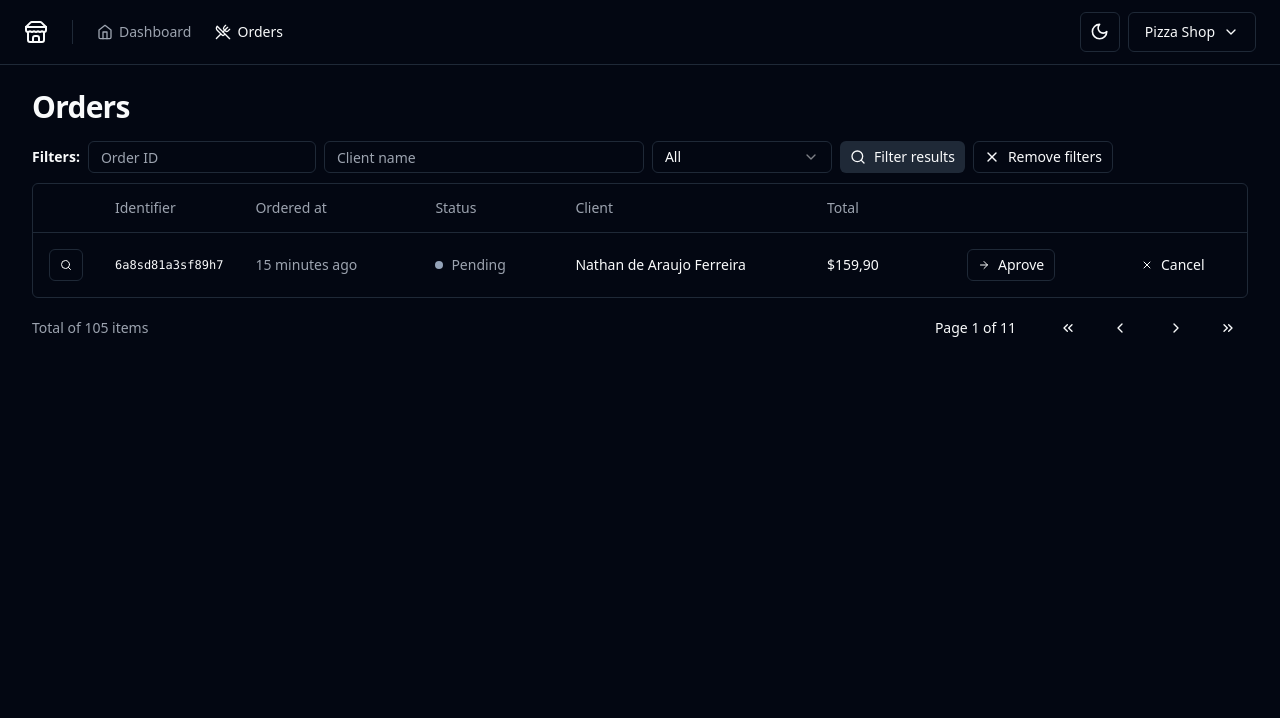
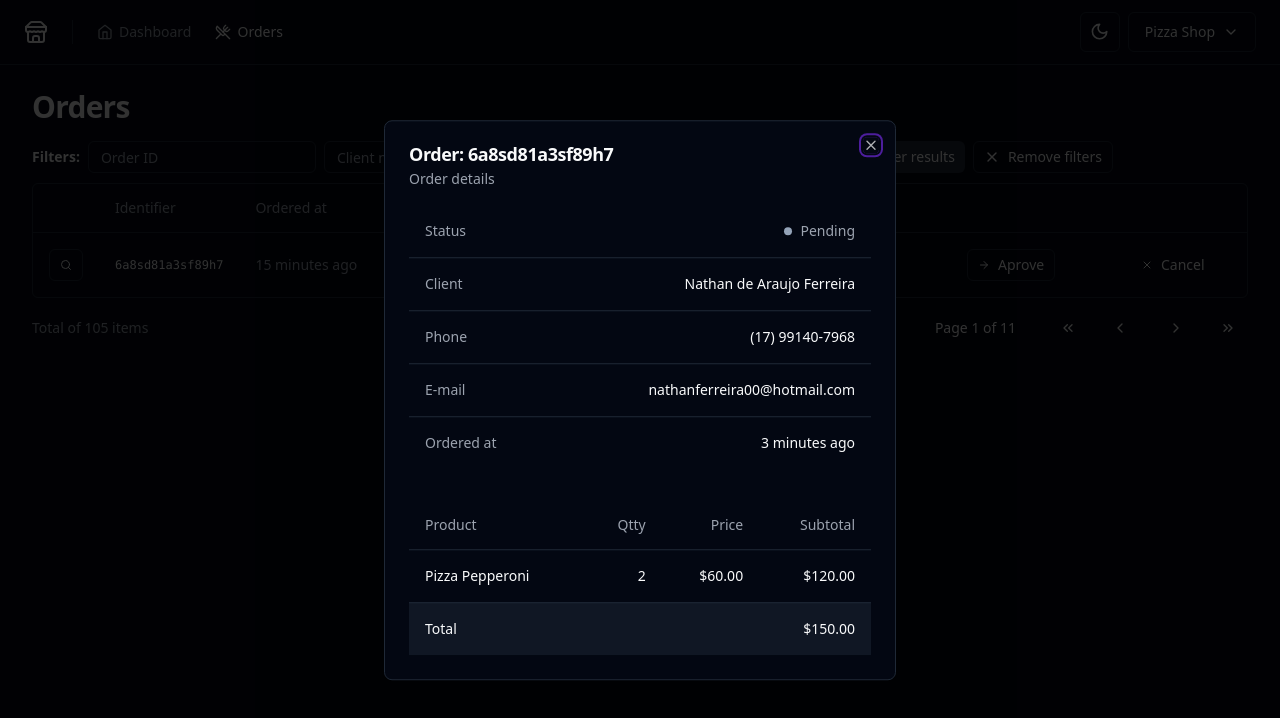
Before and after one commit to NaathanFerreira/shop-dashboard, a React (Vite) app: page /orders in a window 1280 px wide. Both pictures are taken after a click on the button "Order details". Shown: the top 718 px of the page. Built offline with nearby package versions, Linux system fonts and the light colour scheme.

Commit message:
feat: order details modal

```diff
--- a/package.json
+++ b/package.json
@@ -11,6 +11,7 @@
   },
   "dependencies": {
     "@hookform/resolvers": "^3.3.4",
+    "@radix-ui/react-dialog": "^1.0.5",
     "@radix-ui/react-dropdown-menu": "^2.0.6",
     "@radix-ui/react-label": "^2.0.2",
     "@radix-ui/react-select": "^2.0.0",
--- /dev/null
+++ b/src/components/ui/dialog.tsx
@@ -0,0 +1,120 @@
+import * as React from "react"
+import * as DialogPrimitive from "@radix-ui/react-dialog"
+import { X } from "lucide-react"
+
+import { cn } from "@/lib/utils"
+
+const Dialog = DialogPrimitive.Root
+
+const DialogTrigger = DialogPrimitive.Trigger
+
+const DialogPortal = DialogPrimitive.Portal
+
+const DialogClose = DialogPrimitive.Close
+
+const DialogOverlay = React.forwardRef<
+  React.ElementRef<typeof DialogPrimitive.Overlay>,
+  React.ComponentPropsWithoutRef<typeof DialogPrimitive.Overlay>
+>(({ className, ...props }, ref) => (
+  <DialogPrimitive.Overlay
+    ref={ref}
+    className={cn(
+      "fixed inset-0 z-50 bg-black/80  data-[state=open]:animate-in data-[state=closed]:animate-out data-[state=closed]:fade-out-0 data-[state=open]:fade-in-0",
+      className
+    )}
+    {...props}
+  />
+))
+DialogOverlay.displayName = DialogPrimitive.Overlay.displayName
+
+const DialogContent = React.forwardRef<
+  React.ElementRef<typeof DialogPrimitive.Content>,
+  React.ComponentPropsWithoutRef<typeof DialogPrimitive.Content>
+>(({ className, children, ...props }, ref) => (
+  <DialogPortal>
+    <DialogOverlay />
+    <DialogPrimitive.Content
+      ref={ref}
+      className={cn(
+        "fixed left-[50%] top-[50%] z-50 grid w-full max-w-lg translate-x-[-50%] translate-y-[-50%] gap-4 border bg-background p-6 shadow-lg duration-200 data-[state=open]:animate-in data-[state=closed]:animate-out data-[state=closed]:fade-out-0 data-[state=open]:fade-in-0 data-[state=closed]:zoom-out-95 data-[state=open]:zoom-in-95 data-[state=closed]:slide-out-to-left-1/2 data-[state=closed]:slide-out-to-top-[48%] data-[state=open]:slide-in-from-left-1/2 data-[state=open]:slide-in-from-top-[48%] sm:rounded-lg",
+        className
+      )}
+      {...props}
+    >
+      {children}
+      <DialogPrimitive.Close className="absolute right-4 top-4 rounded-sm opacity-70 ring-offset-background transition-opacity hover:opacity-100 focus:outline-none focus:ring-2 focus:ring-ring focus:ring-offset-2 disabled:pointer-events-none data-[state=open]:bg-accent data-[state=open]:text-muted-foreground">
+        <X className="h-4 w-4" />
+        <span className="sr-only">Close</span>
+      </DialogPrimitive.Close>
+    </DialogPrimitive.Content>
+  </DialogPortal>
+))
+DialogContent.displayName = DialogPrimitive.Content.displayName
+
+const DialogHeader = ({
+  className,
+  ...props
+}: React.HTMLAttributes<HTMLDivElement>) => (
+  <div
+    className={cn(
+      "flex flex-col space-y-1.5 text-center sm:text-left",
+      className
+    )}
+    {...props}
+  />
+)
+DialogHeader.displayName = "DialogHeader"
+
+const DialogFooter = ({
+  className,
+  ...props
+}: React.HTMLAttributes<HTMLDivElement>) => (
+  <div
+    className={cn(
+      "flex flex-col-reverse sm:flex-row sm:justify-end sm:space-x-2",
+      className
+    )}
+    {...props}
+  />
+)
+DialogFooter.displayName = "DialogFooter"
+
+const DialogTitle = React.forwardRef<
+  React.ElementRef<typeof DialogPrimitive.Title>,
+  React.ComponentPropsWithoutRef<typeof DialogPrimitive.Title>
+>(({ className, ...props }, ref) => (
+  <DialogPrimitive.Title
+    ref={ref}
+    className={cn(
+      "text-lg font-semibold leading-none tracking-tight",
+      className
+    )}
+    {...props}
+  />
+))
+DialogTitle.displayName = DialogPrimitive.Title.displayName
+
+const DialogDescription = React.forwardRef<
+  React.ElementRef<typeof DialogPrimitive.Description>,
+  React.ComponentPropsWithoutRef<typeof DialogPrimitive.Description>
+>(({ className, ...props }, ref) => (
+  <DialogPrimitive.Description
+    ref={ref}
+    className={cn("text-sm text-muted-foreground", className)}
+    {...props}
+  />
+))
+DialogDescription.displayName = DialogPrimitive.Description.displayName
+
+export {
+  Dialog,
+  DialogPortal,
+  DialogOverlay,
+  DialogClose,
+  DialogTrigger,
+  DialogContent,
+  DialogHeader,
+  DialogFooter,
+  DialogTitle,
+  DialogDescription,
+}
--- /dev/null
+++ b/src/pages/app/orders/order-details.tsx
@@ -0,0 +1,93 @@
+import {
+  DialogContent,
+  DialogDescription,
+  DialogHeader,
+  DialogTitle,
+} from '@/components/ui/dialog'
+import {
+  Table,
+  TableBody,
+  TableCell,
+  TableFooter,
+  TableHead,
+  TableHeader,
+  TableRow,
+} from '@/components/ui/table'
+
+export function OrderDetails() {
+  return (
+    <DialogContent>
+      <DialogHeader>
+        <DialogTitle>Order: 6a8sd81a3sf89h7</DialogTitle>
+        <DialogDescription>Order details</DialogDescription>
+      </DialogHeader>
+
+      <div className="space-y-8">
+        <Table>
+          <TableBody>
+            <TableRow>
+              <TableCell className="text-muted-foreground">Status</TableCell>
+              <TableCell className="flex justify-end">
+                <div className="flex items-center gap-2">
+                  <span className="h-2 w-2 rounded-full bg-slate-400" />
+                  <span className="font-medium text-muted-foreground">
+                    Pending
+                  </span>
+                </div>
+              </TableCell>
+            </TableRow>
+            <TableRow>
+              <TableCell className="text-muted-foreground">Client</TableCell>
+              <TableCell className="flex justify-end">
+                Nathan de Araujo Ferreira
+              </TableCell>
+            </TableRow>
+            <TableRow>
+              <TableCell className="text-muted-foreground">Phone</TableCell>
+              <TableCell className="flex justify-end">
+                (17) 99140-7968
+              </TableCell>
+            </TableRow>
+            <TableRow>
+              <TableCell className="text-muted-foreground">E-mail</TableCell>
+              <TableCell className="flex justify-end">
+                nathanferreira00@hotmail.com
+              </TableCell>
+            </TableRow>
+            <TableRow>
+              <TableCell className="text-muted-foreground">
+                Ordered at
+              </TableCell>
+              <TableCell className="flex justify-end">3 minutes ago</TableCell>
+            </TableRow>
+          </TableBody>
+        </Table>
+
+        <Table>
+          <TableHeader>
+            <TableRow>
+              <TableHead>Product</TableHead>
+              <TableHead className="text-right">Qtty</TableHead>
+              <TableHead className="text-right">Price</TableHead>
+              <TableHead className="text-right">Subtotal</TableHead>
+            </TableRow>
+          </TableHeader>
+          <TableBody>
+            <TableRow>
+              <TableCell>Pizza Pepperoni</TableCell>
+              <TableCell className="text-right">2</TableCell>
+              <TableCell className="text-right">$60.00</TableCell>
+              <TableCell className="text-right">$120.00</TableCell>
+            </TableRow>
+          </TableBody>
+          <TableFooter>
+            <TableRow>
+              <TableCell colSpan={3}>Total</TableCell>
+              <TableCell className="text-right font-medium">$150.00</TableCell>
+            </TableRow>
+          </TableFooter>
+        </Table>
+      </div>
+    </DialogContent>
+  )
+}
--- a/src/pages/app/orders/order-table-row.tsx
+++ b/src/pages/app/orders/order-table-row.tsx
@@ -1,16 +1,25 @@
 import { ArrowRight, Search, X } from 'lucide-react'
 
 import { Button } from '@/components/ui/button'
+import { Dialog, DialogTrigger } from '@/components/ui/dialog'
 import { TableCell, TableRow } from '@/components/ui/table'
+
+import { OrderDetails } from './order-details'
 
 export function OrderTableRow() {
   return (
     <TableRow>
       <TableCell>
-        <Button size="xs" variant="outline">
-          <Search className="h-3 w-3" />
-          <span className="sr-only">Order details</span>
-        </Button>
+        <Dialog>
+          <DialogTrigger asChild>
+            <Button size="xs" variant="outline">
+              <Search className="h-3 w-3" />
+              <span className="sr-only">Order details</span>
+            </Button>
+          </DialogTrigger>
+
+          <OrderDetails />
+        </Dialog>
       </TableCell>
       <TableCell className="font-mono text-xs font-medium">
         6a8sd81a3sf89h7
```
Also changed, not shown: 1 other file (tests, documents, lock files or other folders).
